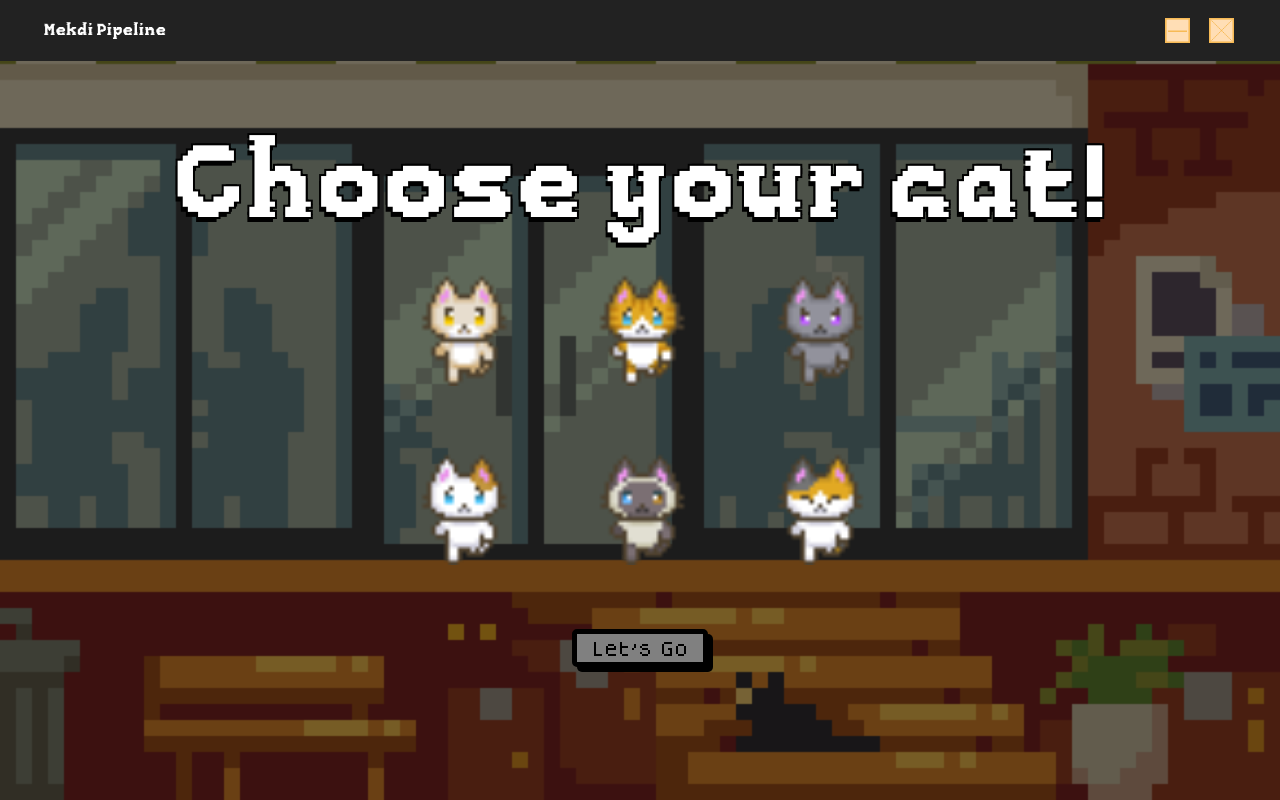
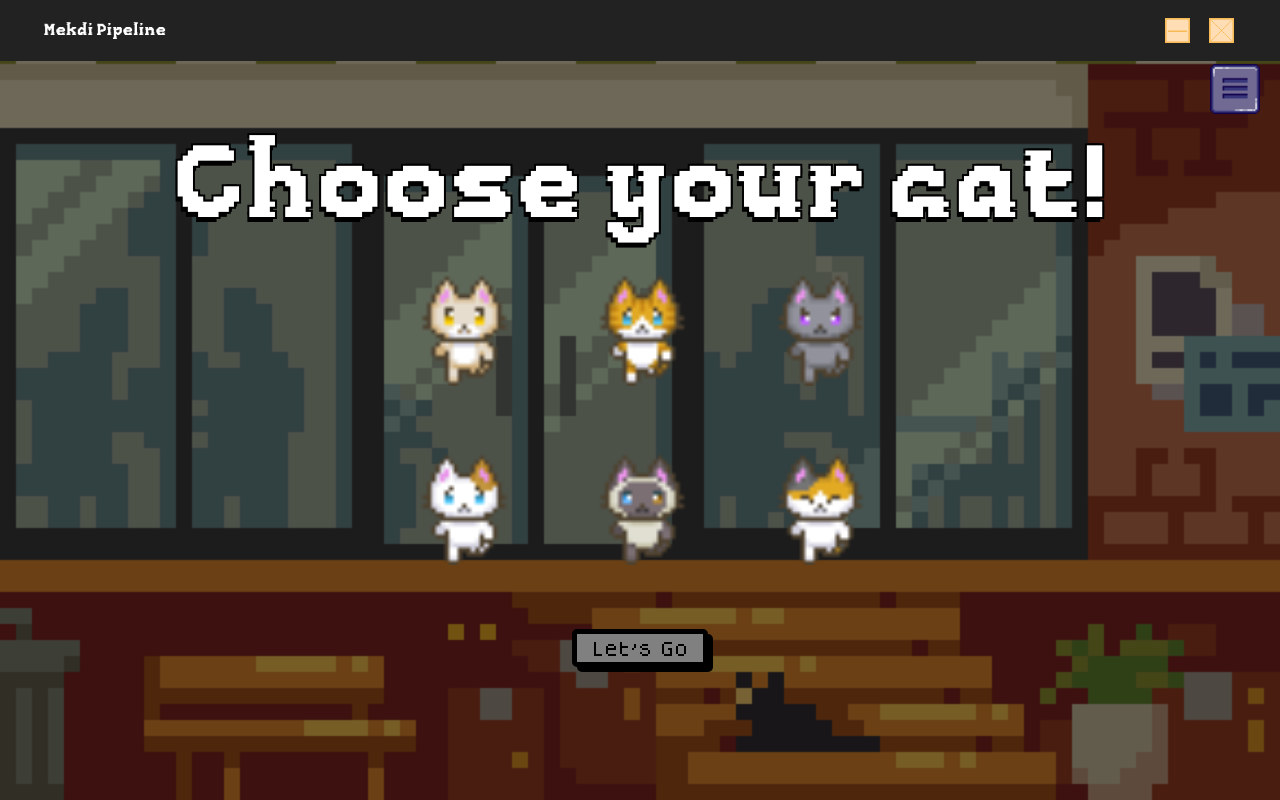
Before and after one commit to kaungzhan/eth-crypto-game, a React (Vite) app in the folder mekdi-pipeline/: page /choose-cat in a window 1280 px wide. Built offline with nearby package versions, Linux system fonts and the light colour scheme.

Commit message:
add menu to choosecat and drag titlebar

```diff
--- a/mekdi-pipeline/src/css/Titlebar.css
+++ b/mekdi-pipeline/src/css/Titlebar.css
@@ -13,6 +13,7 @@
     font-family: "Pixelmax-Regular", sans-serif; /* Change this to your desired font */
     font-size: 16px;
     color: white;
+    -webkit-app-region: drag;
   }
 
   .title-text {
@@ -26,6 +27,7 @@
     width: 25px;
     height: 25px;
     cursor: pointer;
+    -webkit-app-region: no-drag;
   }
 
   .window-btns {
--- a/mekdi-pipeline/src/pages/Choosecat.tsx
+++ b/mekdi-pipeline/src/pages/Choosecat.tsx
@@ -1,38 +1,36 @@
 import React, { useState, useEffect } from "react";
 import { useNavigate } from "react-router-dom";
-import "../css/Choosecat.css"; // ✅ Import CSS
+import "../css/Choosecat.css";
 
-// 🐱 Cat 1
+// Import images
+import menuIcon from "../assets/menu.png";
+import playButton from "../assets/main-play.png";
+import quitButton from "../assets/main-quit.png";
+
 import cat1_1 from "../assets/cat1/cat1-1.png";
 import cat1_2 from "../assets/cat1/cat1-2.png";
 import cat1_3 from "../assets/cat1/cat1-3.png";
 
-// 🐱 Cat 2
 import cat2_1 from "../assets/cat2/cat2-1.png";
 import cat2_2 from "../assets/cat2/cat2-2.png";
 import cat2_3 from "../assets/cat2/cat2-3.png";
 
-// 🐱 Cat 3
 import cat3_1 from "../assets/cat3/cat3-1.png";
 import cat3_2 from "../assets/cat3/cat3-2.png";
 import cat3_3 from "../assets/cat3/cat3-3.png";
 
-// 🐱 Cat 4
 import cat4_1 from "../assets/cat4/cat4-1.png";
 import cat4_2 from "../assets/cat4/cat4-2.png";
 import cat4_3 from "../assets/cat4/cat4-3.png";
 
-// 🐱 Cat 5
 import cat5_1 from "../assets/cat5/cat5-1.png";
 import cat5_2 from "../assets/cat5/cat5-2.png";
 import cat5_3 from "../assets/cat5/cat5-3.png";
 
-// 🐱 Cat 6
 import cat6_1 from "../assets/cat6/cat6-1.png";
 import cat6_2 from "../assets/cat6/cat6-2.png";
 import cat6_3 from "../assets/cat6/cat6-3.png";
 
-// 💰 Coins & ⭐ Stars
 import coin1 from "../assets/coin/coin_01.png";
 import coin2 from "../assets/coin/coin_02.png";
 import coin3 from "../assets/coin/coin_03.png";
@@ -44,7 +42,6 @@ import star2 from "../assets/star/star_02.png";
 import star3 from "../assets/star/star_03.png";
 import star4 from "../assets/star/star_04.png";
 
-// ✅ Store animations in arrays
 const catAnimations = [
   [cat1_1, cat1_2, cat1_3],
   [cat2_1, cat2_2, cat2_3],
@@ -64,9 +61,9 @@ const ChooseCatPage: React.FC = () => {
   const [currentFrame, setCurrentFrame] = useState<number>(0);
   const [coinFrame, setCoinFrame] = useState<number>(0);
   const [starFrame, setStarFrame] = useState<number>(0);
+  const [isMenuOpen, setIsMenuOpen] = useState(false);
   const [sparkles, setSparkles] = useState<{ id: number; type: "coin" | "star"; top: string; left: string }[]>([]);
 
-  // 🟢 Hover Animation for Cats
   useEffect(() => {
     const interval = setInterval(() => {
       setCurrentFrame((prev) => (prev + 1) % 3);
@@ -74,7 +71,6 @@ const ChooseCatPage: React.FC = () => {
     return () => clearInterval(interval);
   }, []);
 
-  // 🟡 Coin & Star Animation
   useEffect(() => {
     const coinInterval = setInterval(() => {
       setCoinFrame((prev) => (prev + 1) % coinImages.length);
@@ -95,8 +91,8 @@ const ChooseCatPage: React.FC = () => {
         const newSparkle: { id: number; type: "coin" | "star"; top: string; left: string } = {
           id: Date.now(),
           type: Math.random() > 0.5 ? "coin" : "star",
-          top: `${Math.random() * 60 + 20}%`, // Keep within box
-          left: `${Math.random() * 60 + 20}%`, // Keep within box
+          top: `${Math.random() * 60 + 20}%`,
+          left: `${Math.random() * 60 + 20}%`,
         };
         setSparkles((prev) => [...prev, newSparkle]);
 
@@ -108,7 +104,7 @@ const ChooseCatPage: React.FC = () => {
 
       return () => clearInterval(spawnInterval);
     } else {
-      setSparkles([]); // Clear sparkles when no cat is selected
+      setSparkles([]);
     }
   }, [selectedCat]);
 
@@ -123,8 +119,21 @@ const ChooseCatPage: React.FC = () => {
     }
   };
 
+  // 🔽 Toggle Menu Overlay
+  const toggleMenu = () => {
+    setIsMenuOpen((prev) => !prev);
+  };
+
   return (
     <div className="choose-cat-container">
+      {/* Menu Button (Top Right) */}
+      <img
+        src={menuIcon}
+        alt="Menu"
+        className="menu-button"
+        onClick={toggleMenu}
+      />
+
       <h1 className="choose-cat title">Choose your cat!</h1>
 
       <div className="cat-grid">
@@ -136,14 +145,12 @@ const ChooseCatPage: React.FC = () => {
             onMouseEnter={() => setHoveredCat(index)}
             onMouseLeave={() => setHoveredCat(null)}
           >
-            {/* 🐱 Hover Animation */}
             <img
               src={hoveredCat === index ? catFrames[currentFrame] : catFrames[0]}
               alt={`Cat ${index + 1}`}
               className="cat-image"
             />
 
-            {/* ✨ Coins & Stars Animation */}
             {selectedCat === index && (
               <div className="sparkle-wrapper">
                 {sparkles.map((sparkle) => (
@@ -170,7 +177,14 @@ const ChooseCatPage: React.FC = () => {
         ))}
       </div>
 
-      {/* 🔘 "Let's Go" Button */}
+      {/* Fullscreen Menu Overlay */}
+      {isMenuOpen && (
+        <div className="menu-overlay">
+          <img src={playButton} alt="Play" className="menu-option" onClick={toggleMenu} />
+          <img src={quitButton} alt="Quit" className="menu-option" onClick={() => navigate("/")} />
+        </div>
+      )}
+
       <button className="lets-go-button" onClick={handleLetsGo} disabled={selectedCat === null}>
         Let's Go
       </button>
```
